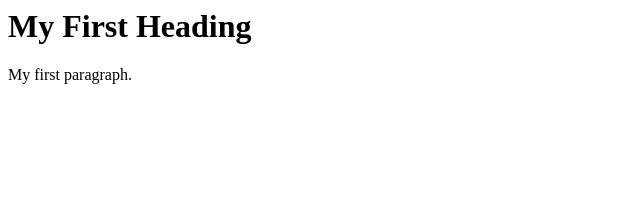
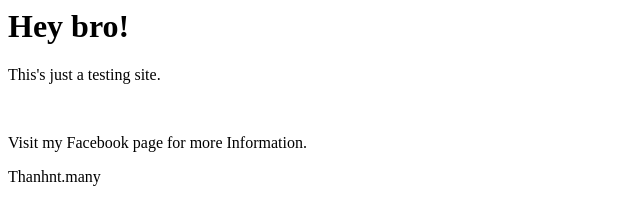
Before and after one commit to thanhntmany/thanhntmany.github.io, a plain HTML site: page index.html in a window 1280 px wide. Shown: the whole page, without its empty margins (0-640 px from the left). Drawn offline with Linux system fonts and the light colour scheme.

Commit message:
update contact information

```diff
--- a/index.html
+++ b/index.html
@@ -1,12 +1,14 @@
 <!DOCTYPE html>
 <html>
 <head>
-<title>Page Title</title>
+<title>thanhnt.many</title>
 </head>
 <body>
 
-<h1>My First Heading</h1>
-<p>My first paragraph.</p>
-
+<h1>Hey bro!</h1>
+<p>This's just a testing site.</p>
+<br/>
+<p>Visit my Facebook page for more Information.</p>
+<a hreft="fb.com/thanhnt.many">Thanhnt.many</p>
 </body>
 </html>
```
